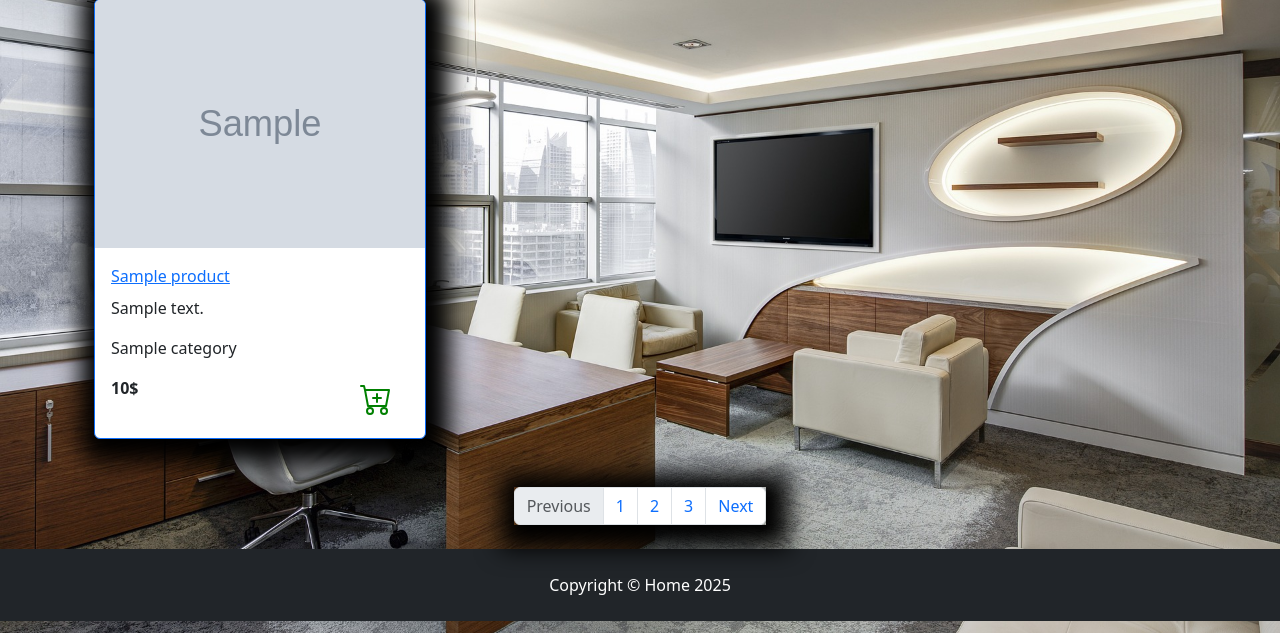
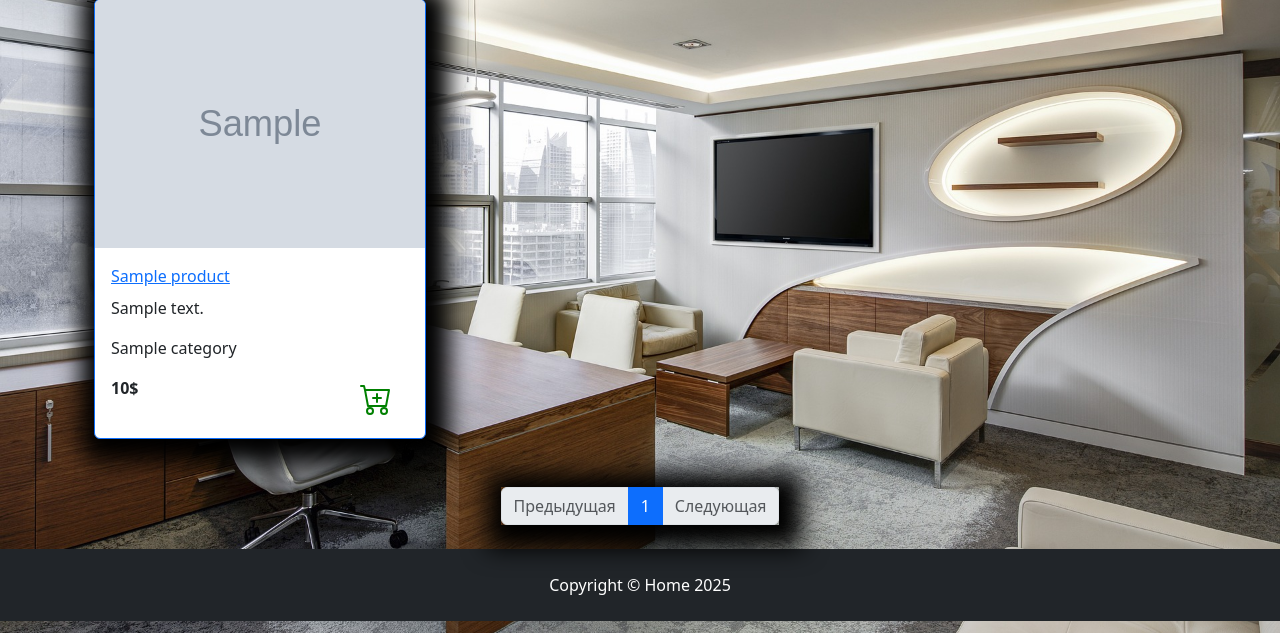
Before and after one commit to MrScorpio2803/home_shop, a Django app: page /catalog/ in a window 1280 px wide. Shown: the part 167-800 px from the top of the page. Run offline with Django 5.2, Linux system fonts and the light colour scheme; tables that the repository leaves empty hold one stand-in row (values such as "Sample post"); grey boxes marked "Sample" are stand-in pictures; some libraries are stand-ins or nearby versions.

Commit message:
adding search and pagination

```diff
--- a/home_shop/catalog/templates/catalog/catalog.html
+++ b/home_shop/catalog/templates/catalog/catalog.html
@@ -71,7 +71,7 @@
                         <a href="#">
                             <p class="card-title">{{ card.name }}</p>
                         </a>
-                        <p class="card-text text-truncate">{{ card.description }}</p>
+                        <p class="card-text">{{ card.description|truncatechars:50 }}</p>
                         <p class="product_category">{{ card.category.name }}</p>
                         <div class="d-flex justify-content-between">
                             {% if card.discount and card.discount > 0 %}
@@ -106,14 +106,31 @@
     <nav aria-label="Page navigation example">
         <ul class="pagination justify-content-center my-4">
             <div class="custom-shadow d-flex">
-                <li class="page-item disabled">
-                  <a class="page-link">Previous</a>
+                <li class="page-item {% if not cards.has_previous %}disabled {% endif %}">
+                  <a
+                          class="page-link"
+                          href="{% if cards.has_previous %}
+                          {% url 'catalog:index' %}?page={{ cards.previous_page_number }}
+                          {% else %} #
+                          {% endif %}">Предыдущая</a>
                 </li>
-                <li class="page-item"><a class="page-link" href="#">1</a></li>
-                <li class="page-item"><a class="page-link" href="#">2</a></li>
-                <li class="page-item"><a class="page-link" href="#">3</a></li>
-                <li class="page-item">
-                  <a class="page-link" href="#">Next</a>
+
+                {% for page in cards.paginator.page_range %}
+                    {% if page >= cards.number|add:-2 and page <= cards.number|add:2 %}
+                        <li class="page-item {% if page == cards.number %} active {% endif %}">
+                            <a class="page-link" href="{% url 'catalog:index'%}?page={{ page }}">{{ page }}</a>
+                        </li>
+                    {% endif %}
+                {% endfor %}
+
+
+
+                <li class="page-item {% if not cards.has_next %} disabled {% endif %}">
+                  <a class="page-link"
+                          href="{% if cards.has_next %}
+                          {% url 'catalog:index' %}?page={{ cards.next_page_number }}
+                          {% else %} #
+                          {% endif %}">Следующая</a>
                 </li>
             </div>
         </ul>
--- a/home_shop/catalog/urls.py
+++ b/home_shop/catalog/urls.py
@@ -7,6 +7,9 @@ app_name = 'catalog'
 
 urlpatterns = [
     path('', IndexView.as_view(), name='index'),
+    path('search/', IndexView.as_view(), name='search'),
+    path('<str:cat_name>/', IndexView.as_view(), name='catergory_products'),
+
     # path('about/', AboutUs.as_view(), name='about_us'),
     # path('contact/', AboutContact.as_view(), name='about_contact'),
     # path('payment/', AboutPayment.as_view(), name='about_payment'),
--- a/home_shop/catalog/views.py
+++ b/home_shop/catalog/views.py
@@ -1,23 +1,30 @@
 from django.shortcuts import render, get_object_or_404
 from django.views import View
+from django.core.paginator import Paginator
 
 from django.db.models import F, ExpressionWrapper, FloatField
 from django.db.models import Q
 
 from .models import Category, Product
+from .utils import q_search
 
 
 class IndexView(View):
 
-    def get(self, req):
-        key = req.GET.get('category')
+    def get(self, req, cat_name=None):
+        page = req.GET.get('page', 1)
+
         on_sale = req.GET.get('on_sale', '')
         order_by = req.GET.get('order_by', 'default')
+
+        q = req.GET.get('q', None)
+
+
         filters = Q()
-
-        if key:
-            category = get_object_or_404(Category, key=key)
-            filters &= Q(category=category)
+        if cat_name:
+            filters &= Q(category__key=cat_name)
+        if q:
+            filters &= q_search(q)
         if on_sale == 'on':
             filters &= Q(discount__gt=0)
         products = Product.objects.annotate(
@@ -41,8 +48,11 @@ class IndexView(View):
                 product.total_price) == product.total_price else round(product.total_price, 2)
             product.discount = int(product.discount) if int(product.discount) == product.discount else round(
                 product.discount, 2)
+        paginator = Paginator(products, 3)
+        cur_page = paginator.page(page)
+
         context = {
-            'cards': products
+            'cards': cur_page,
         }
         return render(req, 'catalog/catalog.html', context=context)
 # Create your views here.
--- a/home_shop/home_shop/settings.py
+++ b/home_shop/home_shop/settings.py
@@ -48,6 +48,7 @@ INSTALLED_APPS = [
     'django.contrib.sessions',
     'django.contrib.messages',
     'django.contrib.staticfiles',
+    'django.contrib.postgres',
 
     'main',
     'catalog',
--- a/home_shop/templates/base.html
+++ b/home_shop/templates/base.html
@@ -77,13 +77,13 @@
                             <ul class="dropdown-menu dropdown-menu-end bg-dark" aria-labelledby="catalogDropdown">
                                 <li><a class="dropdown-item text-white" href="{% url 'catalog:index' %}">Все товары</a></li>
                                 {% for cat in all_categories %}
-                                <li><a class="dropdown-item text-white" href="{% url 'catalog:index' %}?category={{ cat.key }}">{{ cat.name }}</a></li>
+                                <li><a class="dropdown-item text-white" href="{% url 'catalog:catergory_products' cat.key %}">{{ cat.name }}</a></li>
                                 {% endfor %}
                             </ul>
                         </div>
                     </div>
-                    <form class="d-flex" role="search">
-                        <input class="form-control me-2" type="search" placeholder="Search" aria-label="Search">
+                    <form class="d-flex" role="search" action="{% url 'catalog:search' %}" method="get">
+                        <input class="form-control me-2" type="search" name="q" placeholder="Search" aria-label="Search">
                         <button class="btn btn-outline-success text-white" type="submit">Поиск</button>
                     </form>
                 </div>
```
Also changed, not shown: home_shop/catalog/utils.py (added, +16 -0 lines).
